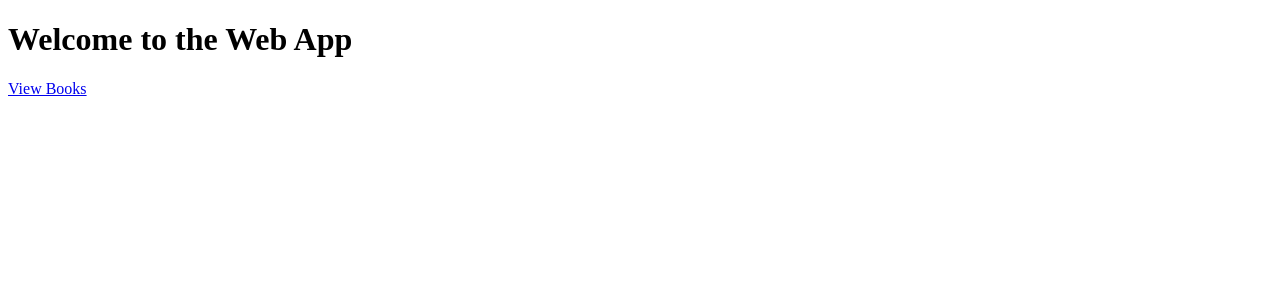
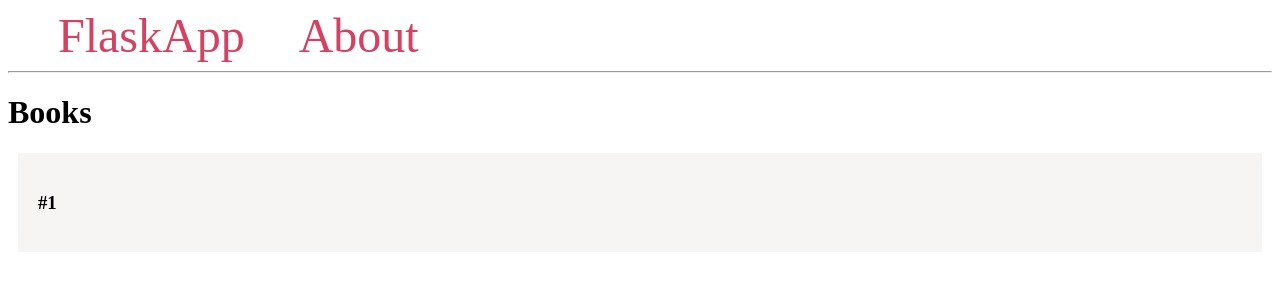
Before and after one commit to dsjacobs/reading_history, a Flask app: template templates/index.html in a window 1280 px wide. Shown: the top 300 px of the page. Run offline with Flask 3, Linux system fonts and the light colour scheme; the template is opened without the code that fills it: most values are stand-ins (such as "Sample title", 1, 10 or a date in 2020); some libraries are stand-ins or nearby versions.

Commit message:
adding more pages

```diff
--- a/app.py
+++ b/app.py
@@ -1,15 +1,16 @@
 from flask import Flask, render_template, request, redirect, g
-import sqlite3
+import os
+import psycopg2
 
 app = Flask(__name__)
 DATABASE = 'database.db'
 
-def get_db():
-    db = getattr(g, '_database', None)
-    if db is None:
-        db = g._database = sqlite3.connect(DATABASE)
-        db.row_factory = sqlite3.Row
-    return db
+def get_db_connection():
+    conn = psycopg2.connect(host=os.environ('db_host'),
+                            database="postgres",
+                            user=os.environ('db_host'),
+                            password=os.environ.get('db_host'))
+    return conn
 
 @app.teardown_appcontext
 def close_connection(exception):
@@ -19,25 +20,33 @@ def close_connection(exception):
 
 @app.route('/')
 def index():
-    return render_template('index.html')
+    conn = get_db_connection()
+    curr = conn.cursor()
+    curr.execute('SELECT * FROM book_app.books;')
+    books = curr.fetchall()
+    curr.close()
+    conn.close()
+    return render_template('index.html',books=books)
 
-@app.route('/add_book', methods=['POST'])
+@app.route('/add_book')
 def add_book():
-    reader_name = request.form['Reader Name']
-    title = request.form['Title']
-    author = request.form['Author']
-    db = get_db()
-    db.execute('INSERT INTO books (reader_id, title, author) VALUES (?, ?)', (reader_name,title, author))
-    db.commit()
-    return redirect('/users')
+    title =  "What are you reading today?"
+    return render_template("add_book.html", title=title)
+    # reader_name = request.form['Reader Name']
+    # title = request.form['Title']
+    # author = request.form['Author']
+    # db = get_db()
+    # db.execute('INSERT INTO books (reader_id, title, author) VALUES (?, ?)', (reader_name,title, author))
+    # db.commit()
+    # return redirect('/users')
 
 
-@app.route('/books')
-def books():
-    db = get_db()
-    cur = db.execute('SELECT reader_name, title, author FROM books')
-    books = cur.fetchall()
-    return render_template('books.html', books=books)
+# @app.route('/books')
+# def books():
+#     db = get_db()
+#     cur = db.execute('SELECT reader_name, title, author FROM books')
+#     books = cur.fetchall()
+#     return render_template('books.html', books=books)
 
 if __name__ == '__main__':
     app.run(debug=True)
--- /dev/null
+++ b/templates/base.html
@@ -0,0 +1,37 @@
+<!DOCTYPE html>
+<html lang="en">
+<head>
+    <meta charset="UTF-8">
+    <title>{% block title %} {% endblock %}- FlaskApp</title>
+    <style>
+        nav a {
+            color: #d64161;
+            font-size: 3em;
+            margin-left: 50px;
+            text-decoration: none;
+        }
+
+        .book {
+            padding: 20px;
+            margin: 10px;
+            background-color: #f7f4f4;
+        }
+
+        .review {
+                margin-left: 50px;
+                font-size: 20px;
+        }
+
+    </style>
+</head>
+<body>
+    <nav>
+        <a href="{{ url_for('index') }}">FlaskApp</a>
+        <a href="#">About</a>
+    </nav>
+    <hr>
+    <div class="content">
+        {% block content %} {% endblock %}
+    </div>
+</body>
+</html>
--- a/templates/books.html
+++ b/templates/books.html
@@ -1,5 +1,6 @@
 <!doctype html>
 <html>
+<body style="background-color:powderblue;">
   <head><title>Book List</title></head>
   <body>
     <h1>Books</h1>
--- a/templates/index.html
+++ b/templates/index.html
@@ -1,8 +1,10 @@
-<!doctype html>
-<html>
-  <head><title>Home</title></head>
-  <body>
-    <h1>Welcome to the Web App</h1>
-    <a href="/books">View Books</a>
-  </body>
-</html>
+{% extends 'base.html' %}
+
+{% block content %}
+    <h1>{% block title %} Books {% endblock %}</h1>
+    {% for book in books %}
+        <div class='book'>
+            <h3>#{{ book[0] }}</h3>
+        </div>
+    {% endfor %}
+{% endblock %}
```
Also changed, not shown: templates/add_book.html (added, +17 -0 lines), 1 other file.
